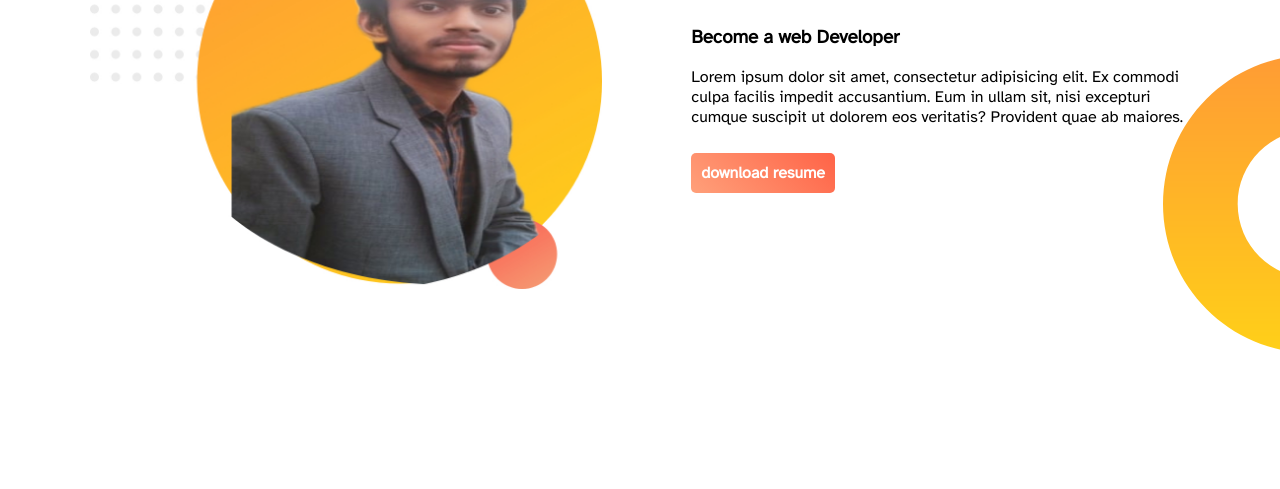
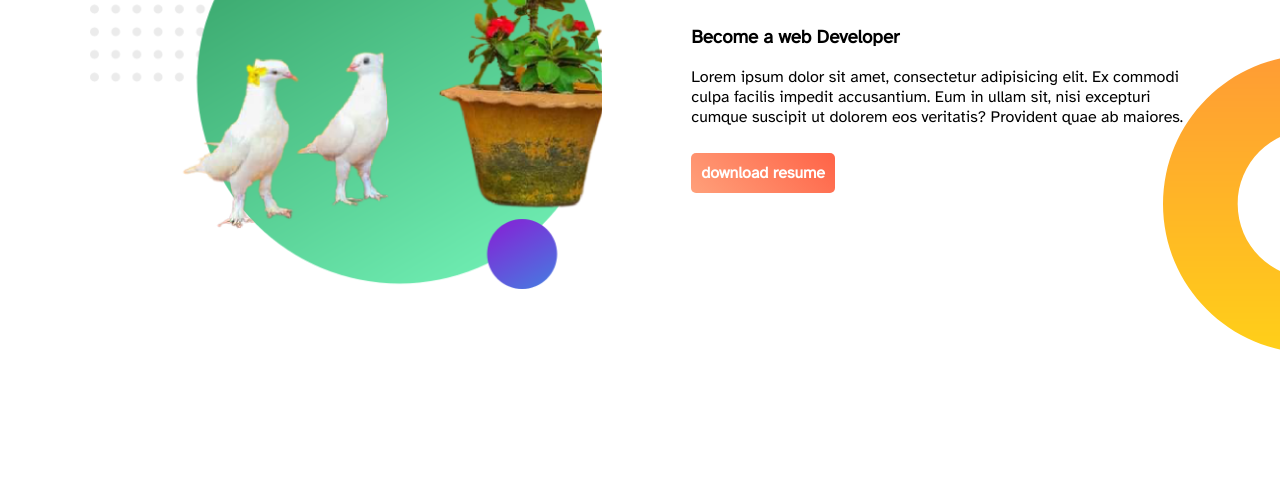
Before and after one commit to fahimhossain26/portfolio, a plain HTML site: page index.html in a window 1280 px wide. Shown: the part 771-1260 px from the top of the page. Drawn offline with Linux system fonts and the light colour scheme.

Commit message:
changeimage

```diff
--- a/index.html
+++ b/index.html
@@ -26,7 +26,7 @@
    </section>
    <section class="dreem-area">
        <div class="half-width">
-           <img src="./images/image 11 (1).jpg" alt="">
+           <img src="./images/image 13.png" alt="">
        </div>
        <div class="half-width">
            <h1>Dream Big</h1>
```
Also changed, not shown: images/image 13.png (added).
